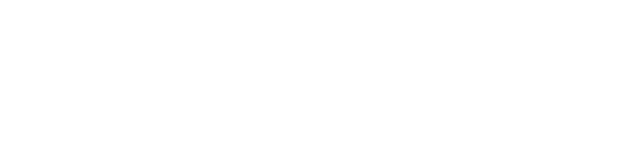
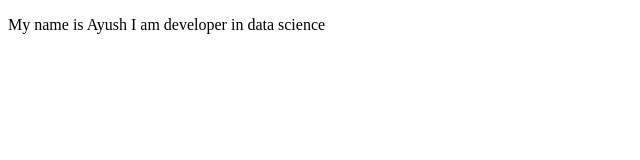
Before and after one commit to Ayush-eng-ai/Fullstack_Developer_Journey, a plain HTML site: page Javascript/index.html in a window 1280 px wide. Shown: the whole page, without its empty margins (0-640 px from the left). Drawn offline with Linux system fonts and the light colour scheme.

Commit message:
Add the Paragraph line

```diff
--- a/Javascript/index.html
+++ b/Javascript/index.html
@@ -6,6 +6,10 @@
     <title>Document</title>
 </head>
 <body>
+    <p>My name is
+        Ayush  I am developer  in data science
+
+    </p>
 
 </body>
 </html>
```
